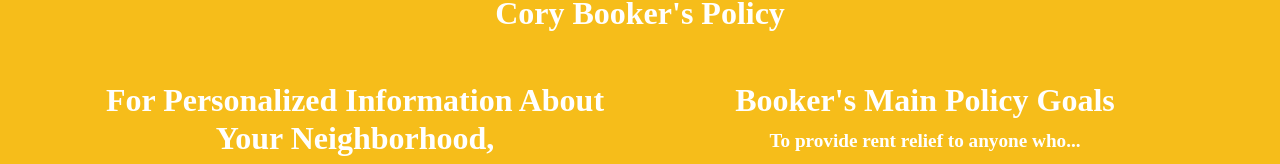
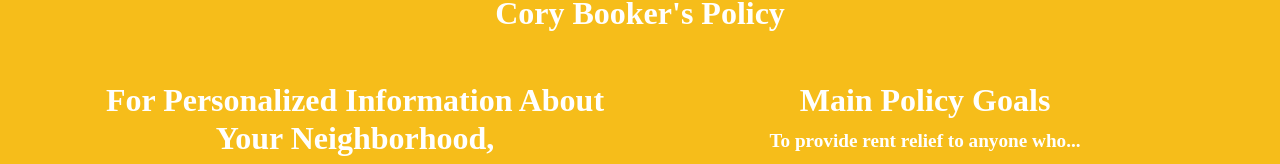
Before and after one commit to aaj3f/housing-policy-react, a React (Create React App) app: page /policies/booker in a window 1280 px wide. Shown: the part 1096-1260 px from the top of the page. Built offline with nearby package versions, Linux system fonts and the light colour scheme.

Commit message:
edit Summary component layout

```diff
--- a/src/components/bookerSummary.js
+++ b/src/components/bookerSummary.js
@@ -5,8 +5,8 @@ class BookerSummary extends Component {
   render() {
     return(
       <React.Fragment>
-        <h2>Booker's Main Policy Goals</h2>
-        <p>To provide rent relief to anyone who...<br/><br/><span style={{ fontSize: "1.4rem" }}>(1) pays more than 30% of their monthly income on rent (*)</span><br/><br/>Booker's policy additionally provides community development grants to ease zoning laws which restrict the construction of affordable housing<br/><br/>It also allows renters to defer portions of their tax credit to an interest-earning "Rainy Day" savings fund<br/><br/>(*) His policy does, however, provide a lower benefit to anyone who pays more for rent than the Fair Market Rent (FMR) evaluation for their area.</p>
+        <h2>Main Policy Goals</h2>
+        <p className="text-center text-justify">To provide rent relief to anyone who...<br/><br/><span style={{ fontSize: "1.4rem" }}>(1) pays more than 30% of their monthly income on rent (*)</span><br/><br/>Booker's policy additionally provides community development grants to ease zoning laws which restrict the construction of affordable housing<br/><br/>It also allows renters to defer portions of their tax credit to an interest-earning "Rainy Day" savings fund<br/><br/>(*) His policy does, however, provide a lower benefit to anyone who pays more for rent than the Fair Market Rent (FMR) evaluation for their area.</p>
       </React.Fragment>
     )
   }
--- a/src/components/harrisSummary.js
+++ b/src/components/harrisSummary.js
@@ -5,8 +5,8 @@ class HarrisSummary extends Component {
   render() {
     return(
       <React.Fragment>
-        <h2>Harris' Main Policy Goals</h2>
-        <p>To provide rent relief to anyone who...<br/><br/><span style={{ fontSize: "1.4rem" }}>(1) makes less than $100k/year (or $125k in expensive metro areas)<br/>(2) pays more than 30% of their monthly income on rent</span><br/><br/>Her tax credit is more generous to those earning less money<br/><br/>It also applies to renters living in government-subsidized housing<br/><br/>It does not, however, apply to anyone paying more than 150% the evaluated Fair Market Rent (FMR) for the area.</p>
+        <h2>Main Policy Goals</h2>
+        <p className="text-center text-justify">To provide rent relief to anyone who...<br/><br/><span style={{ fontSize: "1.4rem" }}>(1) makes less than $100k/year (or $125k in expensive metro areas)<br/>(2) pays more than 30% of their monthly income on rent</span><br/><br/>Her tax credit is more generous to those earning less money<br/><br/>It also applies to renters living in government-subsidized housing<br/><br/>It does not, however, apply to anyone paying more than 150% the evaluated Fair Market Rent (FMR) for the area.</p>
       </React.Fragment>
     )
   }
--- a/src/components/warrenSummary.js
+++ b/src/components/warrenSummary.js
@@ -5,8 +5,8 @@ class WarrenSummary extends Component {
   render() {
     return(
       <React.Fragment>
-        <h2>Warren's Policy Aims To:</h2>
-        <p>[Policy Data Goes Here]</p>
+        <h2>Main Policy Goals</h2>
+        <p className="text-center text-justify">To provide downpayment assistance to anyone who...<br/><br/><span style={{ fontSize: "1.4rem" }}>(1) makes less than 120% the median income in their area<br/>(2) lives in a low-income or historically red-lined neighborhood</span><br/><br/>That downpayment also ensures Fair Housing Act (FHA) protections to new homebuyers to prevent unfair mortgage practices, and her policy expands on those protections for minorities and Section 8 recipients.<br/><br/>Her policy also dedicates $470 billion to building & rehabilitating the nation's affordable housing developments, also creating incentive funds for cities to invest further in those developments.<br/><br/>Finally, her policy is the only one to propose a sufficient plan for covering the cost of these benefits, by restoring Bush Administration-era estates taxes.</p>
       </React.Fragment>
     )
   }
```
